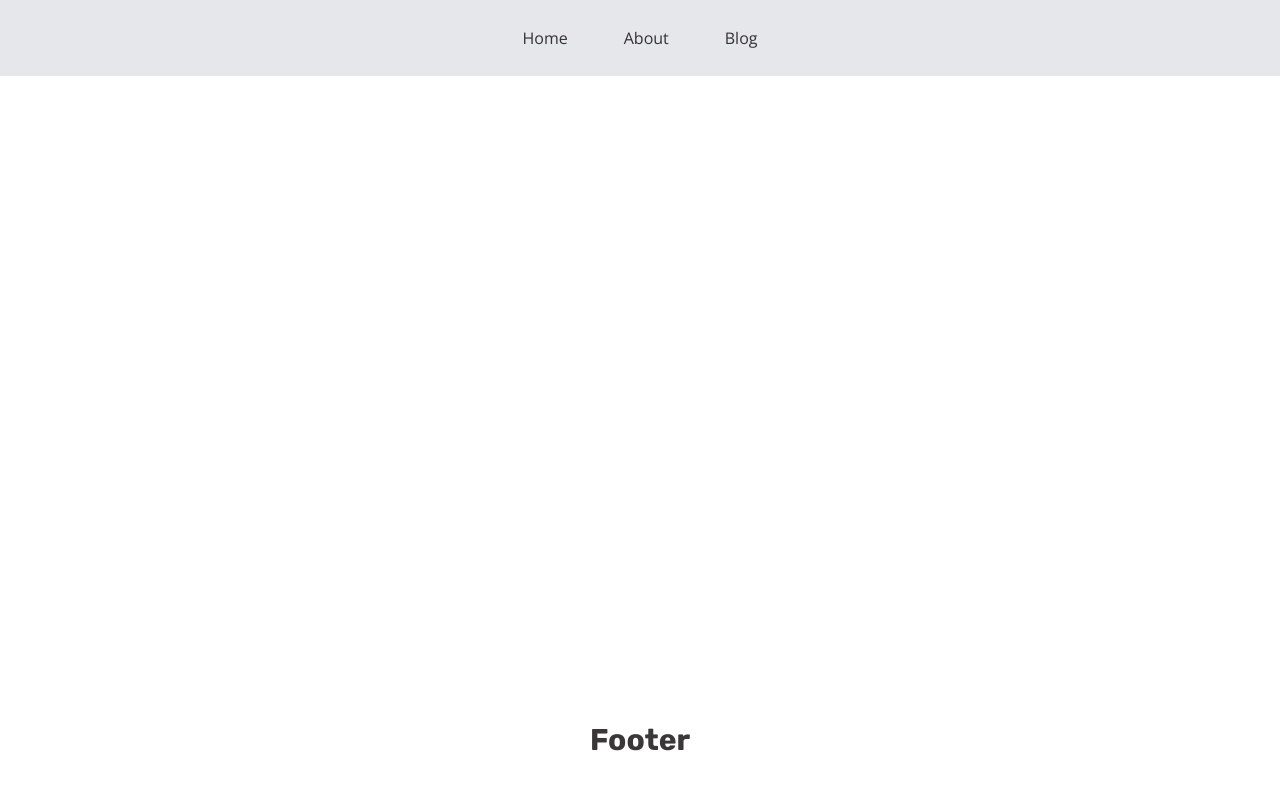
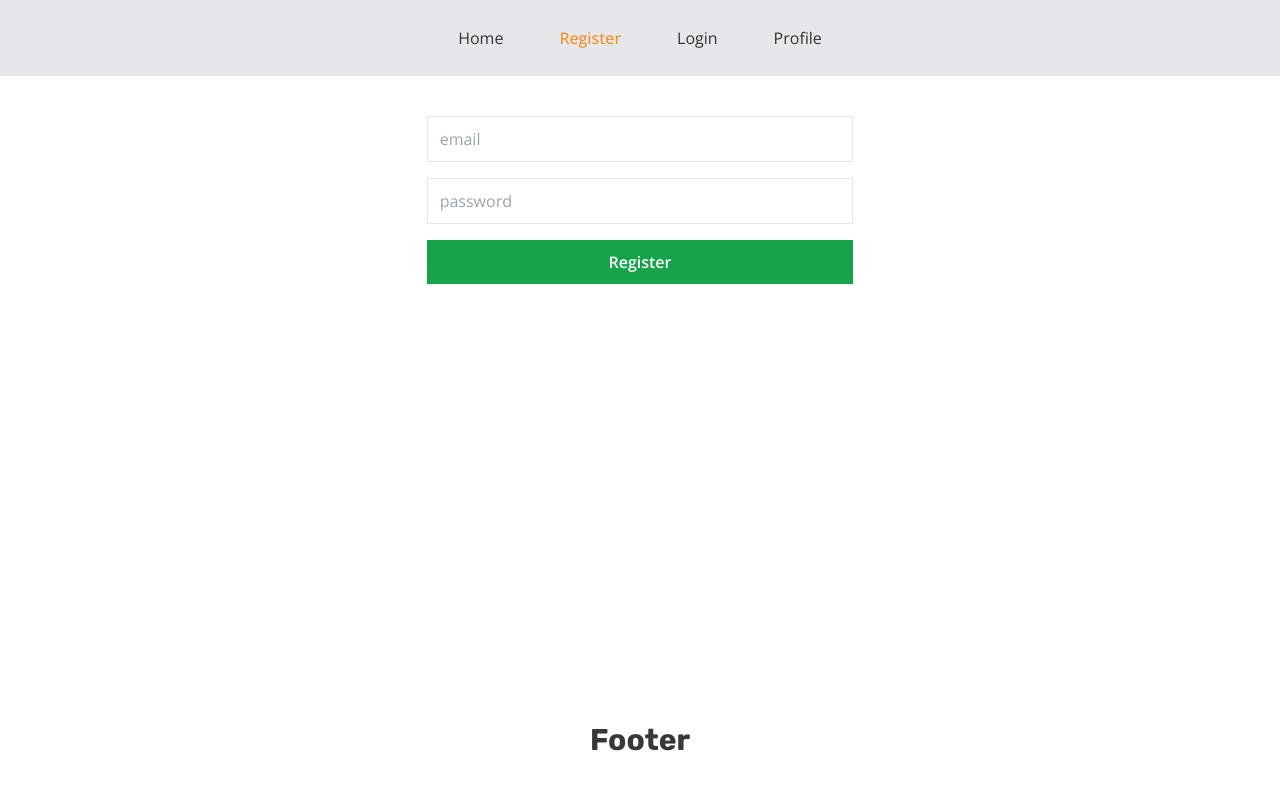
Before and after one commit to mdmunnaahmed/nuxt-pinia-tailwind-starter, a Nuxt app: page /register in a window 1280 px wide. Shown: the top 790 px of the page. Built offline with nearby package versions, Linux system fonts and the light colour scheme; no server answers.

Commit message:
just auth func --done

```diff
--- a/components/Header.vue
+++ b/components/Header.vue
@@ -8,10 +8,13 @@
               <NuxtLink class="menu-link" to="/">Home</NuxtLink>
             </li>
             <li class="menu-item">
-              <NuxtLink class="menu-link" to="/about">About</NuxtLink>
+              <NuxtLink class="menu-link" to="/register">Register</NuxtLink>
             </li>
             <li class="menu-item">
-              <NuxtLink class="menu-link" to="/blog">Blog</NuxtLink>
+              <NuxtLink class="menu-link" to="/login">Login</NuxtLink>
+            </li>
+            <li class="menu-item">
+              <NuxtLink class="menu-link" to="/profile">Profile</NuxtLink>
             </li>
           </ul>
         </div>
--- a/nuxt.config.ts
+++ b/nuxt.config.ts
@@ -7,4 +7,7 @@ export default defineNuxtConfig({
     { src: "~/assets/_extend.scss", lang: "scss" },
     { src: "~/assets/main.scss", lang: "scss" },
   ],
+  supabase: {
+    redirect: false
+  }
 });
--- a/pages/about.vue
+++ /dev/null
@@ -1,11 +0,0 @@
-<template>
-  <div>
-    <h2>This is from About</h2>
-  </div>
-</template>
-
-<script>
-  export default {
-
-  }
-</script>
--- a/pages/blog.vue
+++ /dev/null
@@ -1,15 +0,0 @@
-<template>
-  <div>
-
-  </div>
-</template>
-
-<script>
-  export default {
-
-  }
-</script>
-
-<style lang="scss" scoped>
-
-</style>
--- /dev/null
+++ b/pages/login.vue
@@ -0,0 +1,52 @@
+<template>
+  <div class="container mx-auto mt-10">
+    <form @submit.prevent="signIn" class="flex flex-col gap-4 sm:w-1/3 mx-auto">
+      <input
+        class="border py-2 px-3"
+        type="email"
+        placeholder="email"
+        v-model="email"
+      />
+      <input
+        class="border py-2 px-3"
+        type="password"
+        placeholder="password"
+        v-model="password"
+      />
+      <button class="btn bg-green-600 py-2 hover:bg-green-700">Login</button>
+      <small class="text-red-600 font-medium" v-if="errMsg && !succMsg">{{
+        errMsg
+      }}</small>
+      <small class="text-green-600 font-medium" v-if="succMsg">{{
+        succMsg
+      }}</small>
+    </form>
+  </div>
+</template>
+
+<script setup>
+const client = useSupabaseClient();
+const router = useRouter();
+console.log(client);
+
+const email = ref(null);
+const password = ref(null);
+const errMsg = ref(null);
+const succMsg = ref(null);
+async function signIn() {
+  try {
+    const { error } = await client.auth.signInWithPassword({
+      email: email.value,
+      password: password.value,
+    });
+    if (error) throw error;
+    succMsg.value = "successfully logged in";
+    router.push("/");
+  } catch (error) {
+    errMsg.value = error.message;
+  }
+}
+</script>
+
+<style lang="scss" scoped>
+</style>
--- /dev/null
+++ b/pages/profile/index.vue
@@ -0,0 +1,25 @@
+<template>
+  <div>
+    <!-- {{ user.email }} -->
+    <button @click="logout" class="btn bg-gray-800 text-white px-5 py-2">logout</button>
+  </div>
+</template>
+
+<script setup>
+const user = useSupabaseUser();
+const client = useSupabaseClient();
+const router = useRouter();
+const error = ref(null);
+async function logout() {
+  try {
+    const { error } = await client.auth.signOut();
+    if (error) throw error;
+    router.push("/login");
+  } catch (error) {
+    error.value = error.message;
+  }
+}
+</script>
+
+<style lang="scss" scoped>
+</style>
--- /dev/null
+++ b/pages/register.vue
@@ -0,0 +1,54 @@
+<template>
+  <div class="container mx-auto mt-10">
+    <form @submit.prevent="signUp" class="flex flex-col gap-4 sm:w-1/3 mx-auto">
+      <input
+        class="border py-2 px-3"
+        type="email"
+        placeholder="email"
+        v-model="email"
+      />
+      <input
+        class="border py-2 px-3"
+        type="password"
+        placeholder="password"
+        v-model="password"
+      />
+      <button
+        class="btn bg-green-600 py-2 hover:bg-green-700 font-bold text-white"
+      >
+        Register
+      </button>
+      <small class="text-red-600 font-medium" v-if="errMsg && !succMsg">{{
+        errMsg
+      }}</small>
+      <small class="text-green-600 font-medium" v-if="succMsg">{{
+        succMsg
+      }}</small>
+    </form>
+  </div>
+</template>
+
+<script setup>
+const client = useSupabaseClient();
+const email = ref("");
+const password = ref(null);
+const errMsg = ref(null);
+const succMsg = ref(null);
+async function signUp() {
+  try {
+    const { data, error } = await client.auth.signUp({
+      email: email.value,
+      password: password.value,
+    });
+    console.log(data);
+    if (error) throw error;
+    succMsg.value = "Please check your mail to confirm signup process";
+  } catch (error) {
+    errMsg.value = error.message;
+    console.log(error);
+  }
+}
+</script>
+
+<style lang="scss" scoped>
+</style>
```
Also changed, not shown: middleware/auth.js (added, +9 -0 lines).
